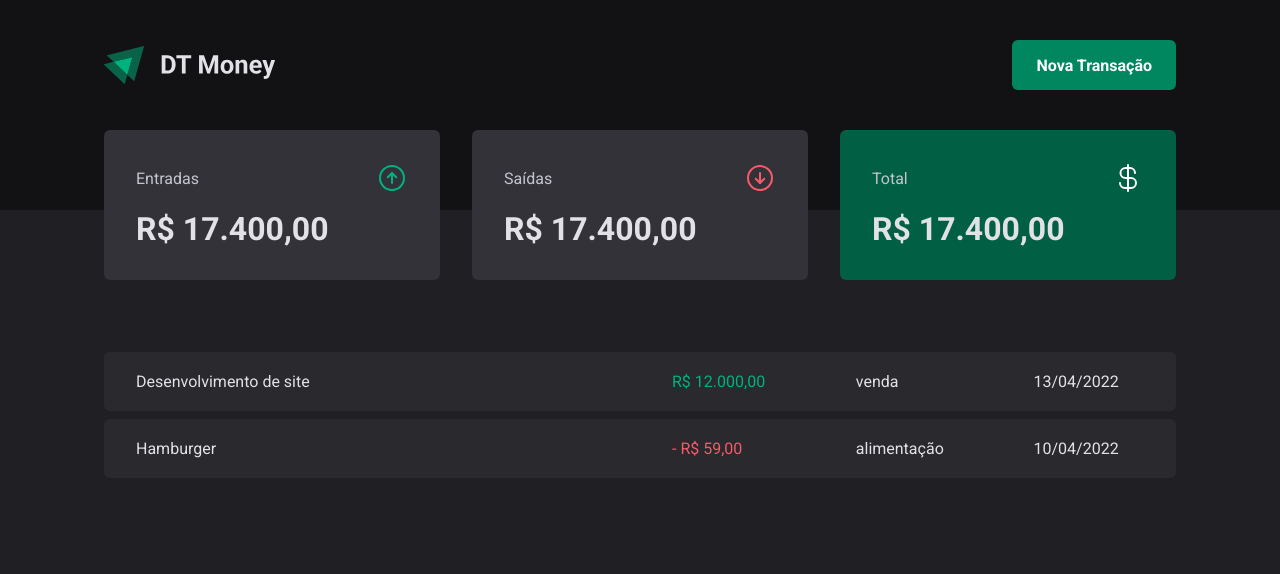
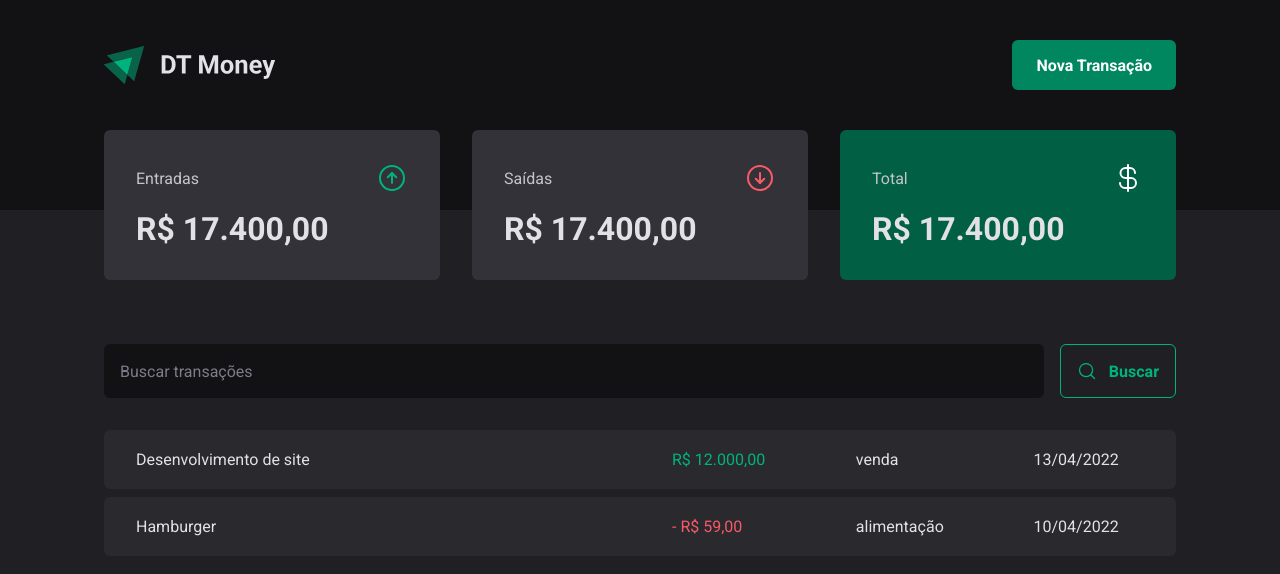
Before and after one commit to AlanRehfeldt/Rocketseat_IgniteReact-03_dt_money, a React (Vite) app: page / in a window 1280 px wide. Shown: the top 574 px of the page. Built offline with nearby package versions, Linux system fonts and the light colour scheme.

Commit message:
componente SearchForm

```diff
--- /dev/null
+++ b/src/pages/Transactions/components/SearchForm/index.tsx
@@ -0,0 +1,15 @@
+import { MagnifyingGlass } from "phosphor-react";
+import { SearchFormContainer } from "./styles";
+
+export function SearchForm() {
+  return (
+    <SearchFormContainer>
+      <input type="text" placeholder="Buscar transações" />
+
+      <button type="submit">
+        <MagnifyingGlass size={20} />
+        Buscar
+      </button>
+    </SearchFormContainer>
+  )
+}
--- /dev/null
+++ b/src/pages/Transactions/components/SearchForm/styles.ts
@@ -0,0 +1,39 @@
+import styled from "styled-components";
+
+export const SearchFormContainer = styled.form`
+  display: flex;
+  gap: 1rem;
+
+  input {
+    flex: 1;
+    border-radius: 6px;
+    border: 0;
+    background: ${props => props.theme['gray-900']};
+    color: ${props => props.theme["gray-300"]};
+    padding: 1rem;
+
+    &::placeholder {
+      color: ${props => props.theme["gray-500"]};
+    }
+  }
+
+  button {
+    display: flex;
+    align-items: center;
+    gap: 0.75rem;
+
+    padding: 1rem;
+    background: transparent;
+    border: 1px solid ${props => props.theme["green-300"]};
+    color: ${props => props.theme["green-300"]};
+    font-weight: bold;
+    border-radius: 6px;
+
+    &:hover {
+      background: ${props => props.theme["green-500"]};
+      border: 1px solid ${props => props.theme["green-500"]};
+      color: ${props => props.theme.white};
+      transition: background-color 0.2s, color 0.2s, border-color 0.2s;
+    }
+  }
+`
--- a/src/pages/Transactions/index.tsx
+++ b/src/pages/Transactions/index.tsx
@@ -1,5 +1,6 @@
 import { Header } from "../../components/Header";
 import { Summary } from "../../components/Summary";
+import { SearchForm } from "./components/SearchForm";
 import { PriceHighlight, TransactionsContainer, TransactionsTable } from "./styles";
 
 export function Transactions() {
@@ -9,6 +10,7 @@
       <Summary />
 
       <TransactionsContainer>
+        <SearchForm />
         <TransactionsTable>
           <tbody>
             <tr>
--- a/src/pages/Transactions/styles.ts
+++ b/src/pages/Transactions/styles.ts
@@ -11,7 +11,7 @@
   width: 100%;
   border-collapse: separate;
   border-spacing: 0 0.5rem;
-  /* margin-top: 1.5rem; */
+  margin-top: 1.5rem;
 
   td {
     padding: 1.25rem 2rem;
```
